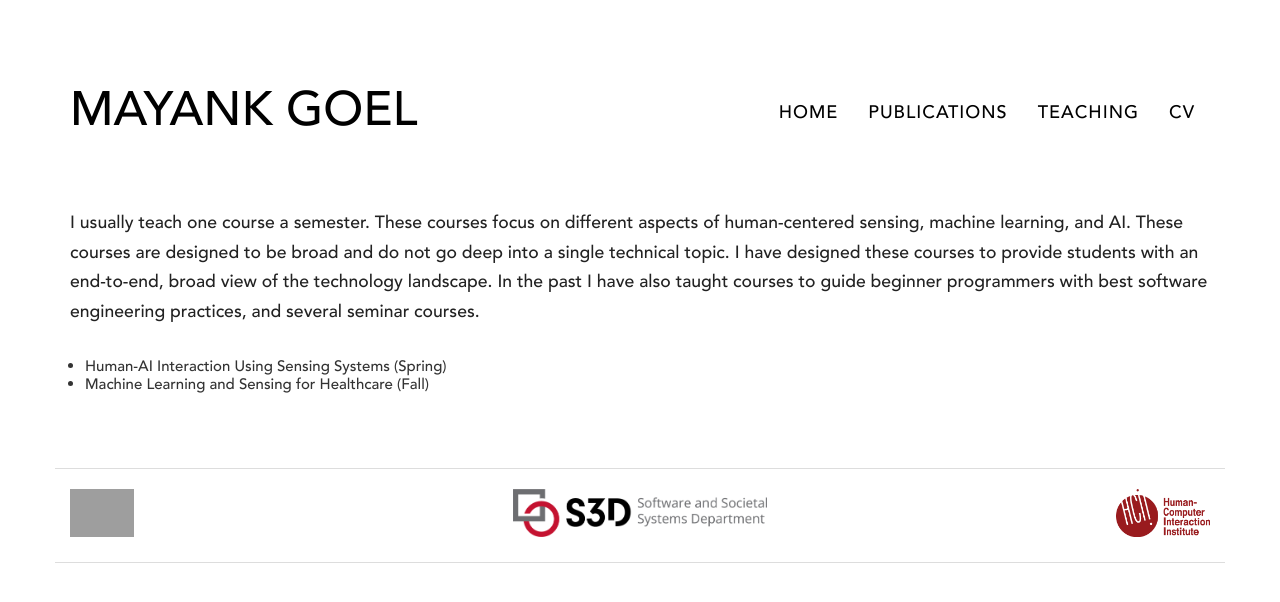
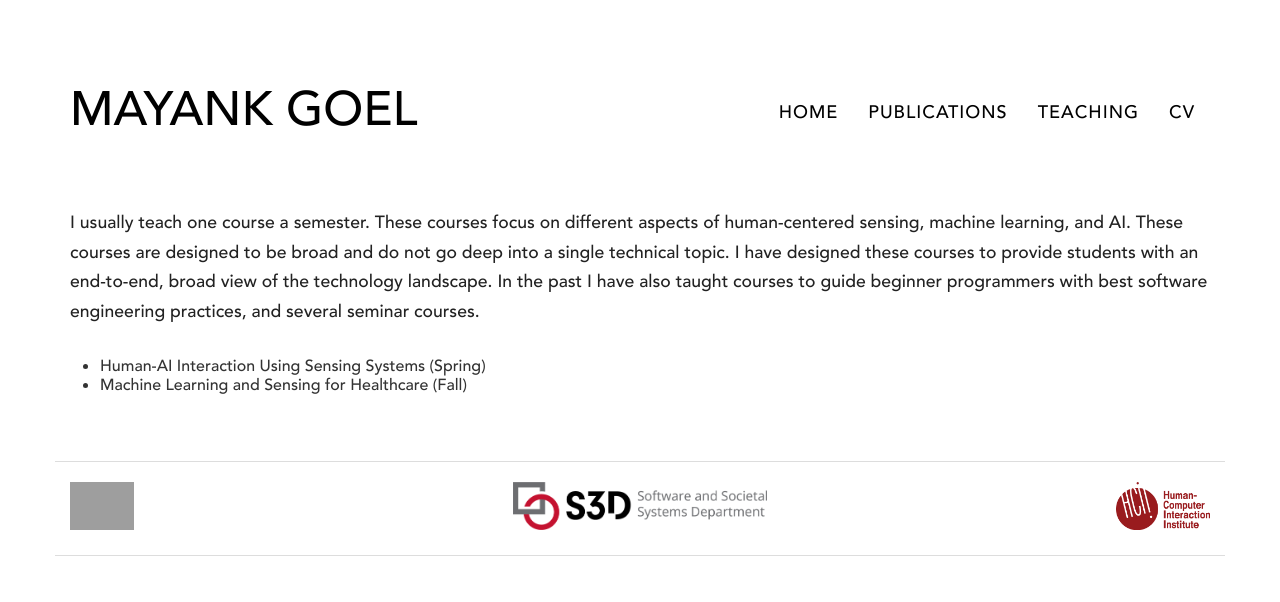
Before and after one commit to mynkgoel/mynkgoel.github.io, a Jekyll site: the page built from teaching/index.html, in a window 1280 px wide. Shown: the top 602 px of the page. Built offline with Jekyll 4.4.1, drawn with Linux system fonts in a browser that asks for light colours; nearby versions of some CDN libraries; grey boxes are pictures that could not be loaded.

Commit message:
Update index.html

```diff
--- a/teaching/index.html
+++ b/teaching/index.html
@@ -9,7 +9,7 @@ title:
   </div>
 
 </div>
-<div class="row publication-badge">
+<div class=panel-body">
 
 <ul>
 <li>Human-AI Interaction Using Sensing Systems (Spring)</li>
```
